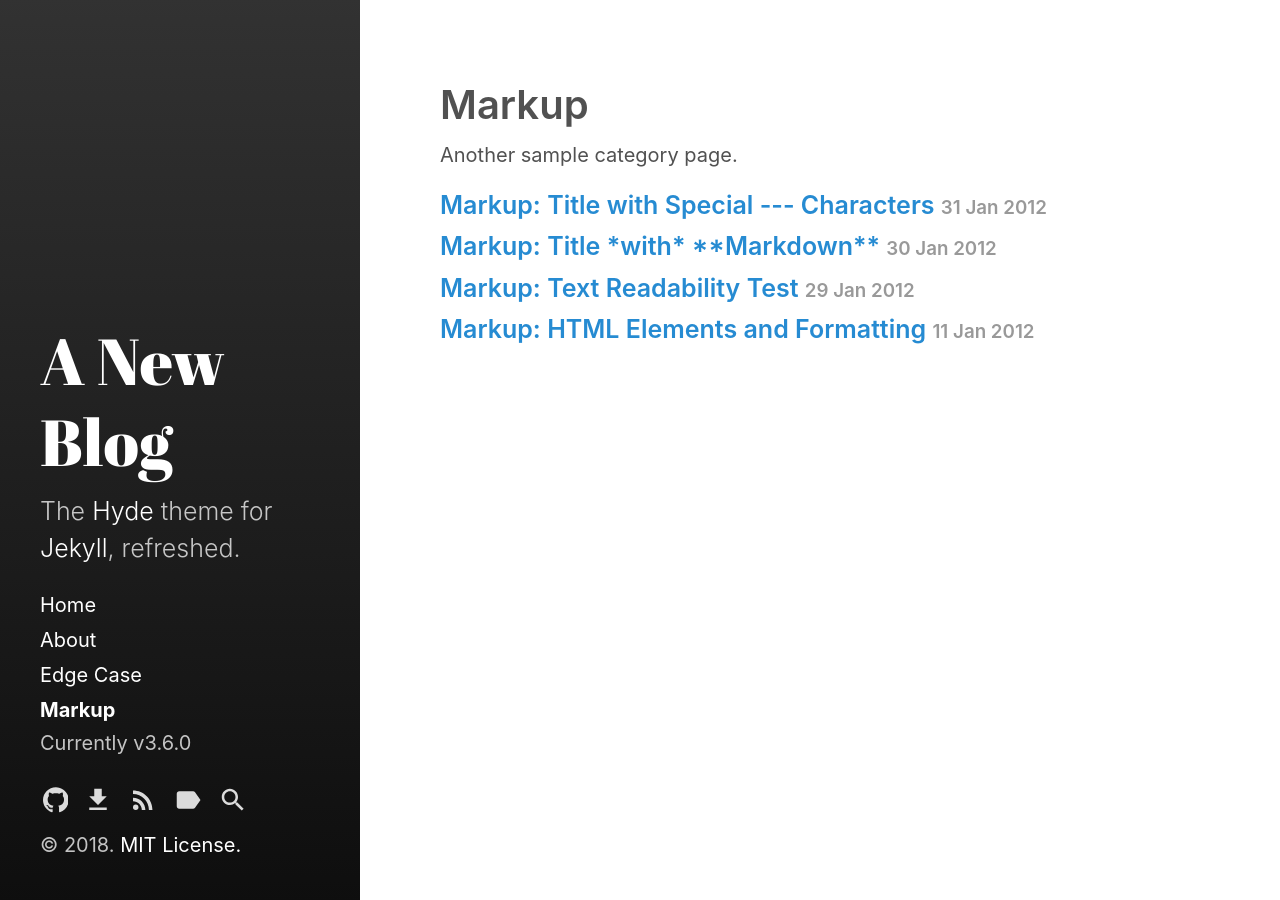
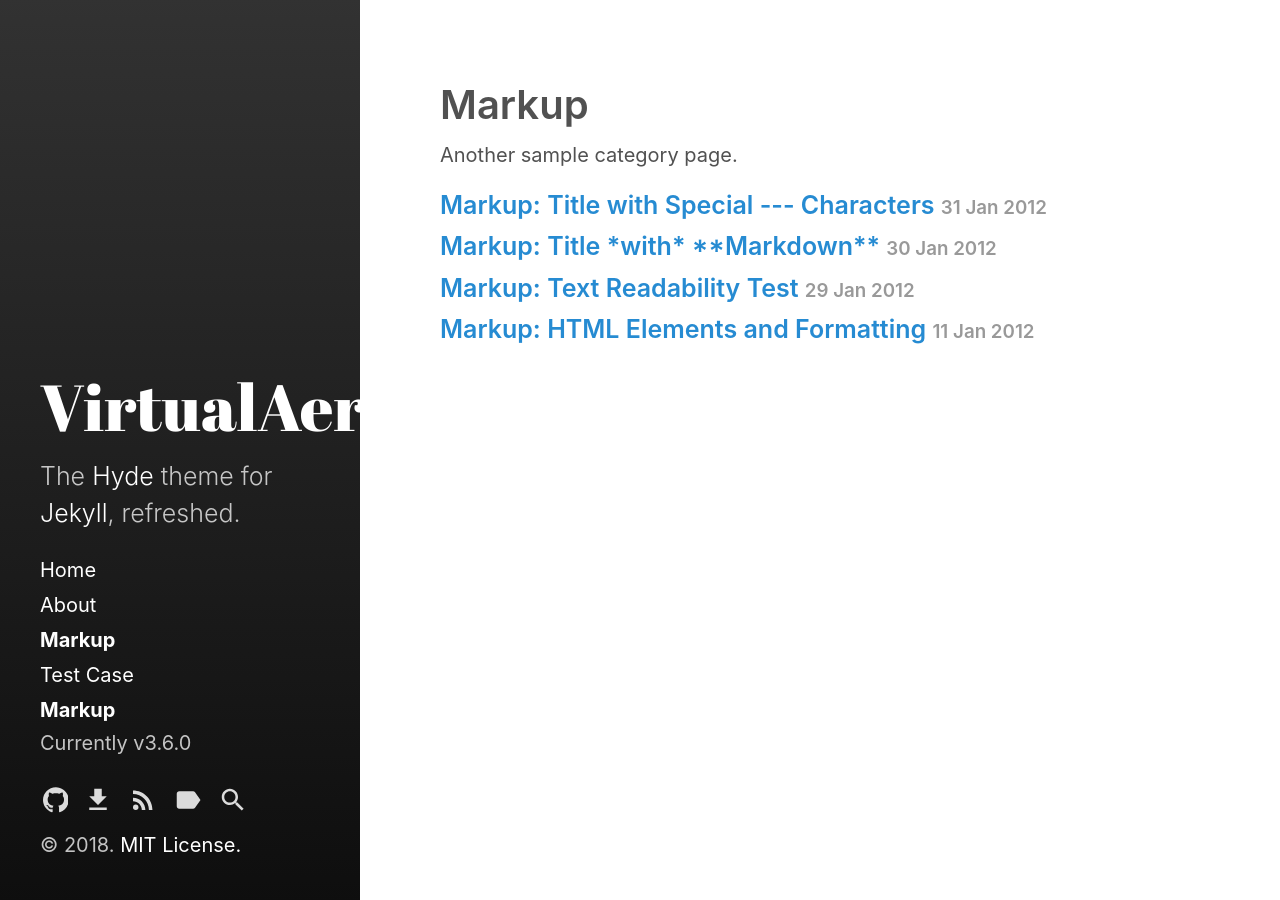
Before and after one commit to VirtualAeroLab/VirtualAeroLab.github.io, a Jekyll site: the page built from category/markup.md, in a window 1280 px wide. Built offline with Jekyll 4.4.1, drawn with Linux system fonts in a browser that asks for light colours.

Commit message:
Testing format

```diff
--- a/_config.yml
+++ b/_config.yml
@@ -3,8 +3,8 @@ markdown:         kramdown
 highlighter:      rouge
 
 # Setup
-title:            A New Blog
-tagline:          'A Jekyll theme'
+title:            VirtualAeroLab
+tagline:          'A CFD Practitioner Blog '
 description:      'The <a href="http://hyde.getpoole.com" target="_blank">Hyde</a> theme for <a href="http://jekyllrb.com" target="_blank">Jekyll</a>, refreshed.'
 url:              https://fongandrew.github.io/hydeout
 baseurl:          # the optional subpath of your site, e.g. "/blog"
--- a/category/edge-case.md
+++ b/category/edge-case.md
@@ -1,6 +1,6 @@
 ---
 layout: category
-title: Edge Case
+title: Test Case
 ---
 
 Sample category page. You need to create a page for each category.
```
Also changed, not shown: category/markup.md (+1 -0 lines).
